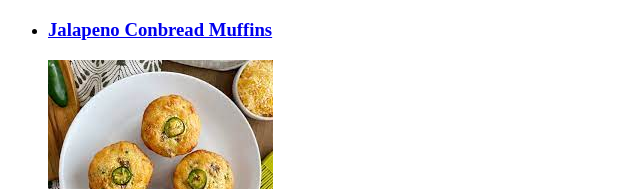
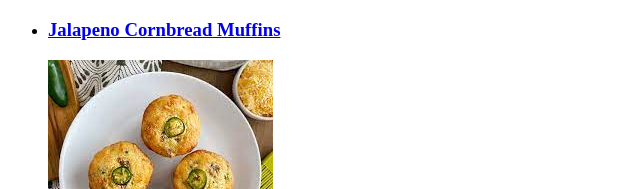
Before and after one commit to Praneel04/odin-recipes, a plain HTML site: page index.html in a window 1280 px wide. Shown: the part 430-619 px from the top of the page, 0-640 px from the left. Drawn offline with Linux system fonts and the light colour scheme.

Commit message:
Final minor changes

```diff
--- a/index.html
+++ b/index.html
@@ -2,7 +2,7 @@
 <html lang="en">
 <head>
     <meta charset="UTF-8">
-    <title>Document</title>
+    <title>Ultimate recipes</title>
 </head>
 <body>
     <h1>ODIN-RECIPES</h1>
@@ -15,7 +15,7 @@
     </a></li>
 
     <li> <a href="./recipes/jalapeno_muffins.html">
-        <h3>Jalapeno Conbread Muffins</h3>
+        <h3>Jalapeno Cornbread Muffins</h3>
         <img src="images/jalapenomuffins_index.jpeg" alt="Jalapeno Muffins">
         </a>
     </li>
```
Also changed, not shown: recipes/chickentacos.html (+1 -1 lines).
